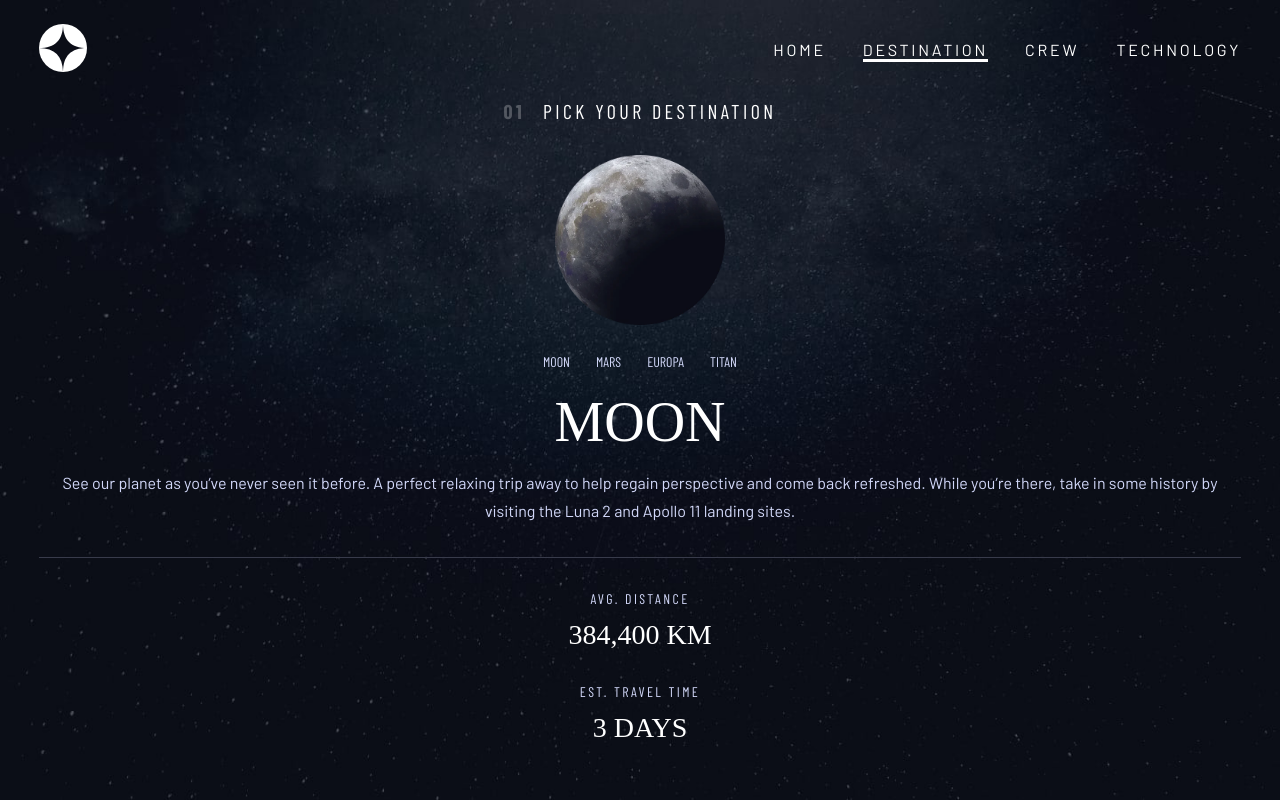
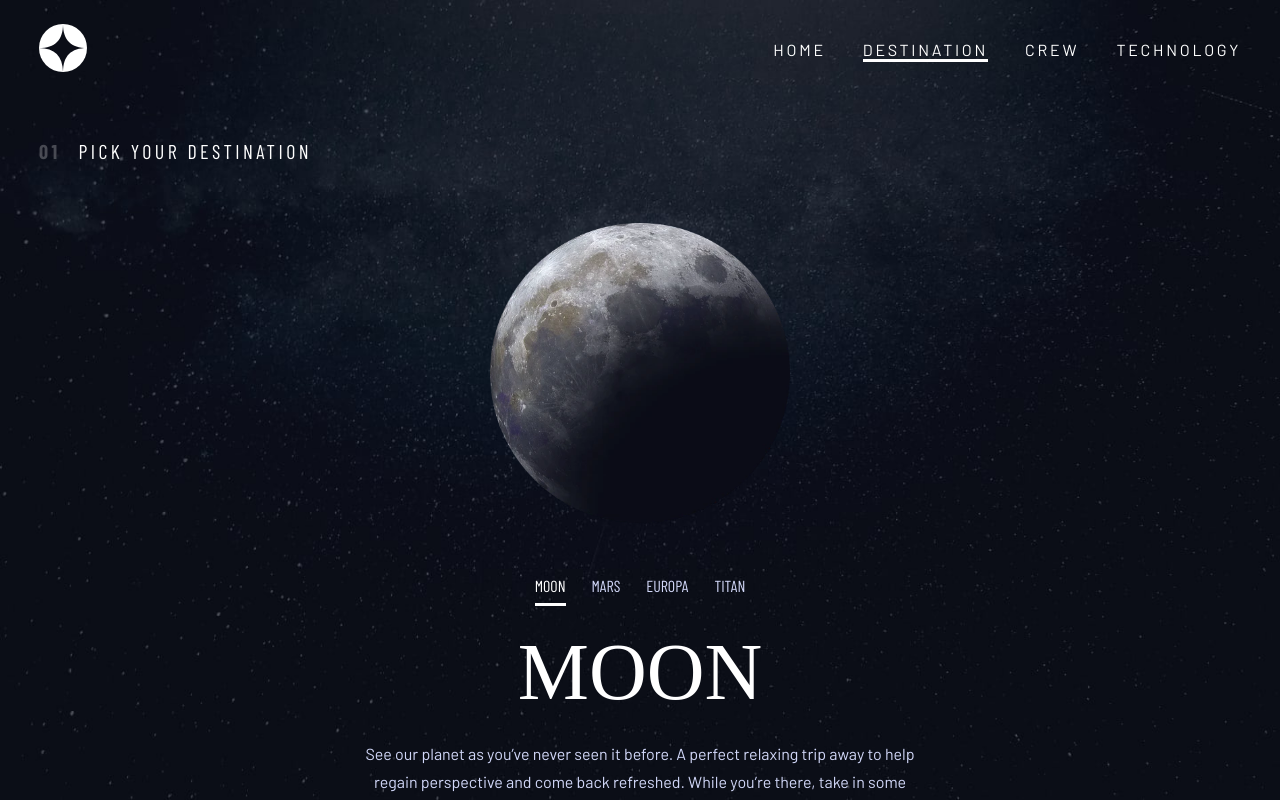
Before and after one commit to tofustar1/space-tourism, a React (Create React App) app: page /destination in a window 1280 px wide. Shown: the top 802 px of the page. Built offline with nearby package versions, Linux system fonts and the light colour scheme; a web font is replaced by a local one.

Commit message:
Implemented a responsive destination page for all screen resolutions

```diff
--- a/src/pages/Destination/Destination.jsx
+++ b/src/pages/Destination/Destination.jsx
@@ -1,42 +1,60 @@
 import React from 'react';
-import {Container, NumberOfTheSlogan, Slogan} from "../../styles/General";
+import { Container, NumberOfTheSlogan } from "../../styles/General";
 import {
-  DestinationDescription, DestinationImage, DestinationInput, DestinationLabel,
-  DestinationParameter, DestinationTabGroup,
-  DestinationTitle,
-  DestinationValue,
-  DestinationWrapper
+  DDescription,
+  DImage,
+  DInfoBlock,
+  DInfoElement,
+  DInner,
+  DInput,
+  DLabel,
+  DParameter,
+  DSlogan,
+  DTabGroup,
+  DTitle,
+  DValue,
+  DWrapper
 } from "../../styles/Destination";
 import ImgMoon from '../../assets/images/destination/image-moon.webp';
 
 const Destination = () => {
   return (
       <Container>
-        <DestinationWrapper>
-          <Slogan>
-            <NumberOfTheSlogan>01</NumberOfTheSlogan>
-            Pick your destination
-          </Slogan>
-          <DestinationImage src={ImgMoon}/>
-          <DestinationTabGroup>
-            <DestinationLabel htmlFor="moon">Moon</DestinationLabel>
-            <DestinationInput id="moon"/>
-            <DestinationLabel htmlFor="mars">Mars</DestinationLabel>
-            <DestinationInput id="mars"/>
-            <DestinationLabel htmlFor="europa">Europa</DestinationLabel>
-            <DestinationInput id="europa"/>
-            <DestinationLabel htmlFor="titan">Titan</DestinationLabel>
-            <DestinationInput id="titan"/>
-          </DestinationTabGroup>
-          <DestinationTitle>Moon</DestinationTitle>
-          <DestinationDescription>See our planet as you’ve never seen it before. A perfect relaxing trip away to help
-            regain perspective and come back refreshed. While you’re there, take in some history by visiting the Luna 2
-            and Apollo 11 landing sites.</DestinationDescription>
-          <DestinationParameter>Avg. distance</DestinationParameter>
-          <DestinationValue>384,400 km</DestinationValue>
-          <DestinationParameter>Est. travel time</DestinationParameter>
-          <DestinationValue>3 days</DestinationValue>
-        </DestinationWrapper>
+        <DWrapper>
+          <DInner>
+            <DSlogan>
+              <NumberOfTheSlogan>01</NumberOfTheSlogan>
+              Pick your destination
+            </DSlogan>
+            <DImage src={ImgMoon}/>
+          </DInner>
+          <DInner>
+            <DTabGroup>
+              <DInput defaultChecked id="moon"/>
+              <DLabel htmlFor="moon">Moon</DLabel>
+              <DInput id="mars"/>
+              <DLabel htmlFor="mars">Mars</DLabel>
+              <DInput id="europa"/>
+              <DLabel htmlFor="europa">Europa</DLabel>
+              <DInput id="titan"/>
+              <DLabel htmlFor="titan">Titan</DLabel>
+            </DTabGroup>
+            <DTitle>Moon</DTitle>
+            <DDescription>See our planet as you’ve never seen it before. A perfect relaxing trip away to help
+              regain perspective and come back refreshed. While you’re there, take in some history by visiting the Luna 2
+              and Apollo 11 landing sites.</DDescription>
+            <DInfoBlock>
+              <DInfoElement>
+                <DParameter>Avg. distance</DParameter>
+                <DValue>384,400 km</DValue>
+              </DInfoElement>
+              <DInfoElement>
+                <DParameter>Est. travel time</DParameter>
+                <DValue>3 days</DValue>
+              </DInfoElement>
+            </DInfoBlock>
+          </DInner>
+        </DWrapper>
       </Container>
   );
 };
--- a/src/styles/Destination.js
+++ b/src/styles/Destination.js
@@ -1,57 +1,151 @@
 import styled from "styled-components";
-import { Description } from "./General";
+import { Description, Slogan } from "./General";
 
-export const DestinationWrapper = styled.div`
+export const DWrapper = styled.div`
+
+    @media (min-width: 768px) {
+        margin-top: 40px;
+    }
+
+    @media (min-width: 1440px) {
+        display: flex;
+        margin-left: 110px;
+        justify-content: space-between;
+        align-items: flex-end;
+        margin-top: 76px;
+    }
+`;
+
+export const DInner = styled.div`
     display: flex;
     flex-direction: column;
     align-items: center;
+
+    @media (min-width: 1440px) {
+        align-items: start;
+    }
 `;
 
-export const DestinationImage = styled.img.attrs({
+export const DImage = styled.img.attrs({
   alt: 'planet',
 })`
     max-width: 170px;
     height: auto;
     display: block;
     margin-bottom: 26px;
+
+    @media (min-width: 768px) {
+        margin-bottom: 53px;
+        max-width: 300px;
+    }
+
+    @media (min-width: 1440px) {
+        margin: 0 0 0 65px;
+        max-width: 445px;
+    }
 `;
 
-export const DestinationTabGroup = styled.div`
+export const DTabGroup = styled.div`
     margin-bottom: 20px;
+
+    @media (min-width: 768px) {
+        margin-bottom: 32px;
+    }
+
+    @media (min-width: 1440px) {
+        margin-bottom: 44px;
+    }
 `;
 
-export const DestinationLabel = styled.label.attrs({})`
+export const DLabel = styled.label.attrs({})`
     font-family: var(--family-3);
     margin-right: 26px;
     font-size: 14px;
     text-transform: uppercase;
     color: var(--color-light-blue);
+    cursor: pointer;
+    padding-bottom: 8px;
 
-    &:nth-child(7) {
+    &:nth-child(8) {
         margin-right: 0;
+    }
+
+    @media (min-width: 768px) {
+        font-size: 16px;
     }
 `;
 
-export const DestinationInput = styled.input.attrs({
+export const DInput = styled.input.attrs({
   name: 'planet',
   type: 'radio'
 })`
     display: none;
+
+    &:checked + ${DLabel} {
+        color: var(--color-white);
+        border-bottom: 3px solid #fff;
+    }
 `;
-export const DestinationTitle = styled.h1`
+export const DTitle = styled.h1`
     font-family: var(--family-2);
     font-size: var(--fs-heading-3);
     text-transform: uppercase;
     margin-bottom: 15px;
+
+    @media (min-width: 768px) {
+        font-size: 80px;
+        margin-bottom: 22px;
+    }
+
+    @media (min-width: 1440px) {
+        font-size: var(--fs-heading-2);
+        margin-bottom: 28px;
+    }
 `;
 
-export const DestinationDescription = styled(Description)`
+export const DDescription = styled(Description)`
     border-bottom: 1px solid #383b4b;
     padding-bottom: 32px;
     margin-bottom: 32px;
+    max-width: 573px;
+
+
+    @media (min-width: 768px) {
+        padding-bottom: 49px;
+    }
+
+    @media (min-width: 1440px) {
+        max-width: 444px;
+        padding-bottom: 54px;
+    }
 `;
 
-export const DestinationParameter = styled.span`
+export const DInfoBlock = styled.div`
+
+    @media (min-width: 768px) {
+        display: flex;
+        align-self: stretch;
+        justify-content: space-evenly;
+    }
+
+    @media (min-width: 1440px) {
+        align-self: start;
+        justify-content: start;
+    }
+`;
+
+export const DInfoElement = styled.div`
+    display: flex;
+    flex-direction: column;
+    align-items: center;
+
+    @media (min-width: 1440px) {
+        align-items: start;
+        margin-right: 80px;
+    }
+`;
+
+export const DParameter = styled.span`
     font-family: var(--family-3);
     font-size: 14px;
     letter-spacing: 0.17em;
@@ -60,9 +154,19 @@ export const DestinationParameter = styled.span`
     margin-bottom: 12px;
 `;
 
-export const DestinationValue = styled.span`
+export const DValue = styled.span`
     font-family: var(--family-2);
     font-size: var(--fs-subheading-1);
     text-transform: uppercase;
     margin-bottom: 32px;
+
+    @media (min-width: 768px) {
+        margin: 0;
+    }
 `;
+
+export const DSlogan = styled(Slogan)`
+    @media (min-width: 768px) {
+        align-self: start;
+    }
+`;
--- a/src/styles/General.js
+++ b/src/styles/General.js
@@ -29,7 +29,13 @@ export const Slogan = styled.span`
     margin-bottom: 32px;
 
     @media (min-width: 768px) {
+        margin-bottom: 60px;
         font-size: 20px;
+    }
+
+    @media (min-width: 1440px) {
+        font-size: var(--fs-subheading-1);
+        margin-bottom: 97px;
     }
 `;
 
--- a/src/styles/Home.js
+++ b/src/styles/Home.js
@@ -8,7 +8,7 @@ export const HomeWrapper = styled.div`
     margin-top: 24px;
 
     @media (min-width: 768px) {
-        margin-top: 106px;
+        margin-top: 66px;
     }
     @media (min-width: 1440px) {
         flex-direction: row;
@@ -19,6 +19,10 @@ export const HomeWrapper = styled.div`
 
 export const HomeTextInner = styled.div`
     text-align: center;
+
+    @media (min-width: 1440px) {
+        margin-left: 110px;
+    }
 `;
 
 export const HomeSlogan = styled(Slogan)`
```
